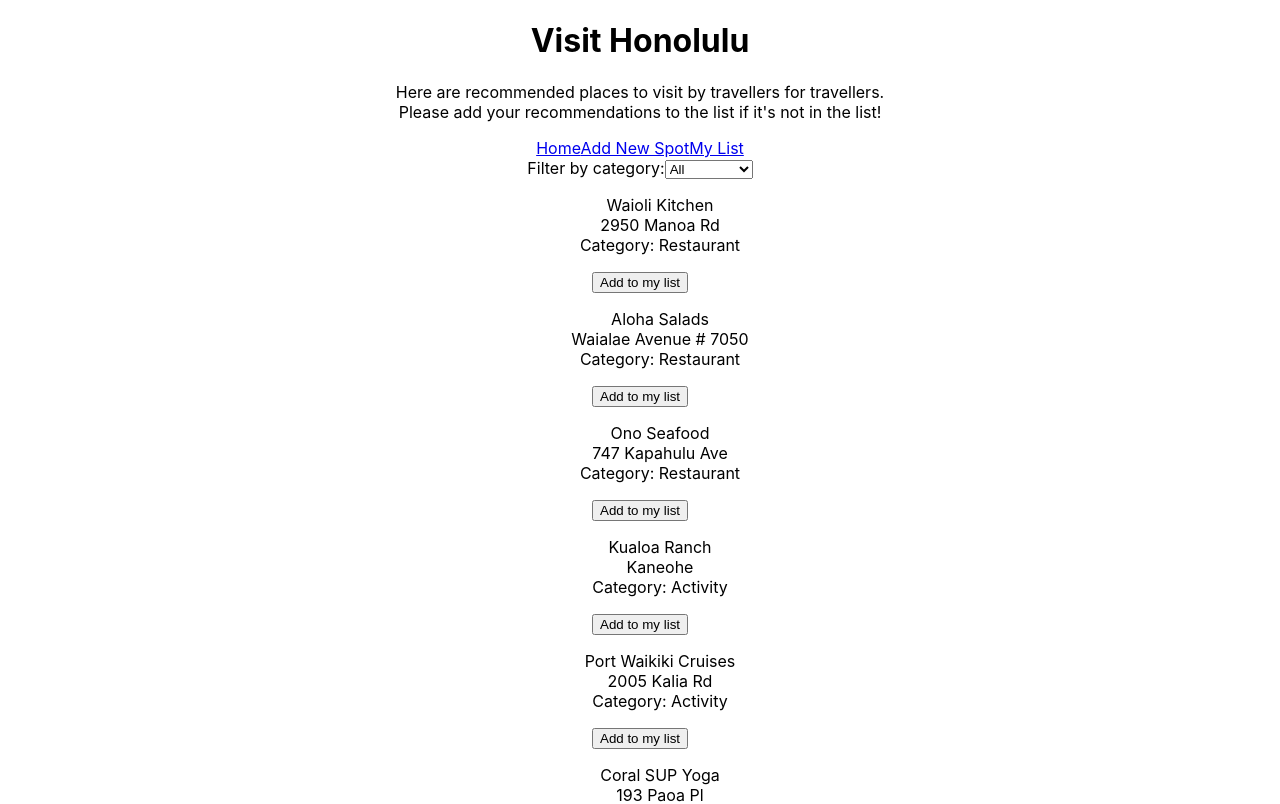
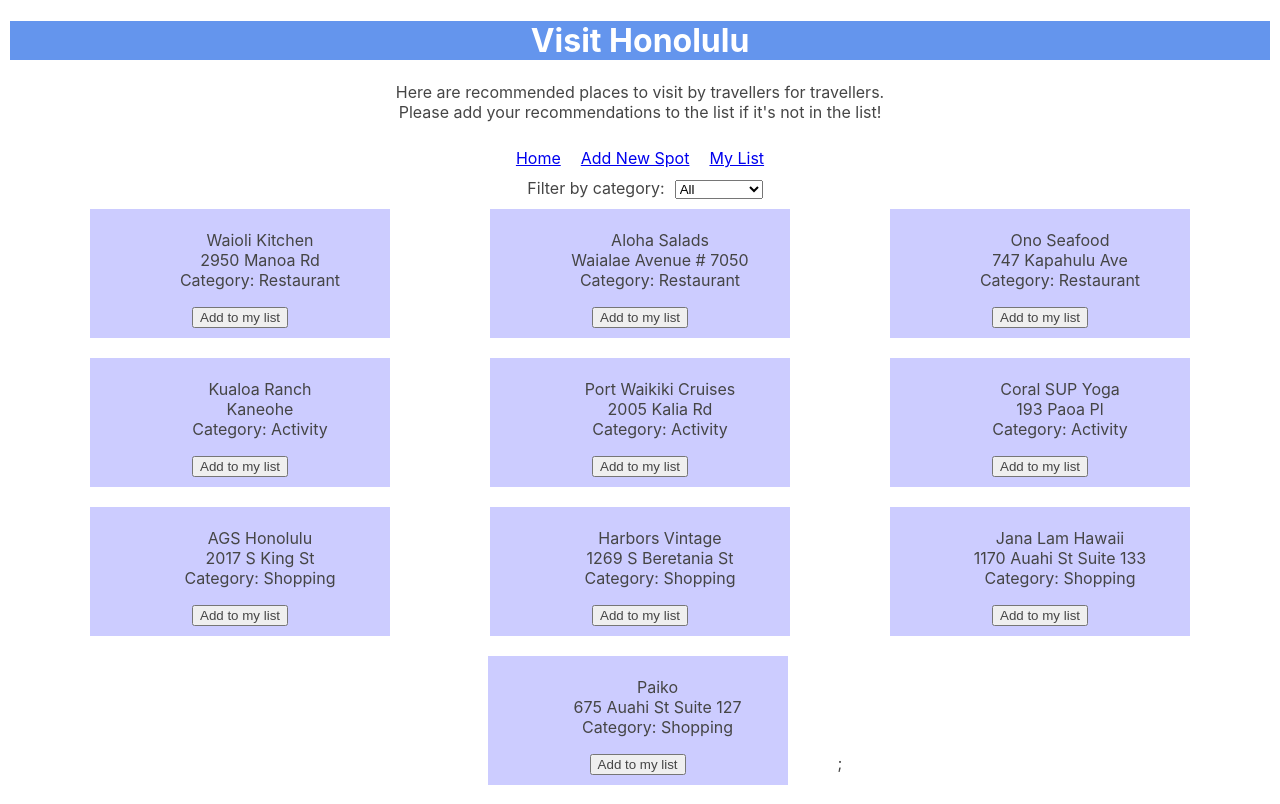
Before and after one commit to Pokasana/phase-2-project, a React (Create React App) app: page / in a window 1280 px wide. Shown: the top 804 px of the page. Built offline with nearby package versions, Linux system fonts and the light colour scheme; data requests are answered from the project's data file.

Commit message:
add basic styles

```diff
--- a/src/AddNewLocation.js
+++ b/src/AddNewLocation.js
@@ -5,11 +5,11 @@ function AddNewLocation() {
       <div className="add-new">
         <form>
           <label htmlFor="name">Location Name:</label>
-          <input type="text" id="newName"></input>
+          <input type="text" id="newName"></input><br></br>
           <label htmlFor="address">Address:</label>
-          <input type="text" id="newAddress"></input>
+          <input type="text" id="newAddress"></input><br></br>
           <label htmlFor="category">Category:</label>
-          <input type="text" id="newCategory"></input>
+          <input type="text" id="newCategory"></input><br></br>
 
           <input type="submit" value="Submit"></input>
         </form>
--- a/src/App.js
+++ b/src/App.js
@@ -1,5 +1,5 @@
 import React, { useEffect, useState } from 'react';
-import { Switch, Route, useHistory } from 'react-router-dom';
+import { Switch, Route } from 'react-router-dom';
 import Header from './Header';
 import ListContainer from './ListContainer';
 import AddNewLocation from './AddNewLocation';
--- a/src/Card.js
+++ b/src/Card.js
@@ -4,7 +4,7 @@ function Card({ name, address, category }) {
 
 
     return (
-      <ul className="locationCard">
+      <ul >
         <li>{name}</li>
         <li>{address}</li>
         <li className="card-category">Category: {category.charAt(0).toUpperCase() + category.slice(1)}</li>
--- a/src/ListContainer.js
+++ b/src/ListContainer.js
@@ -13,7 +13,7 @@ function ListContainer({ locationList, addToMyList }) {
         {locationList.map(location => {
           const { id, name, address, category } = location;
           return (
-            <div key={id}>
+            <div key={id} className="locationCard">
               <Card name={name} address={address} category={category} />
               <button onClick={() =>{
                 addToMyList(location)
--- a/src/MyList.js
+++ b/src/MyList.js
@@ -8,7 +8,7 @@ function MyList({ myList }) {
       <div className="myList">
         <h3>My List</h3>
         {myList.length > 0
-          ? myList.map(location => <Card key={location.id} name={location.name} address={location.address} category={location.category} />)
+          ? myList.map(location => <div className="locationCard" key={location.id} ><Card name={location.name} address={location.address} category={location.category} /></div>)
           : <Link to="/">Add locations to your list!</Link>
         }
       </div>
--- a/src/index.css
+++ b/src/index.css
@@ -6,6 +6,7 @@ body {
   -webkit-font-smoothing: antialiased;
   -moz-osx-font-smoothing: grayscale;
   text-align: center;
+  color: #454545;
 }
 
 code {
@@ -15,4 +16,42 @@ code {
 
 li {
   list-style: none;
-};
+}
+
+header {
+  margin: 10px 10px auto;
+}
+
+h1 {
+  background-color: #6495ED;
+  color: white;
+}
+
+.locationCard {
+  background-color: #ccccff;
+  width: 300px;
+  display: inline-block;
+  margin: 10px 50px;
+  padding: 5px 0px 10px;
+}
+
+.navBar {
+  padding: 10px;
+}
+
+a {
+  padding: 10px;
+}
+
+button {
+  color: #454545
+}
+
+label, input {
+  margin: 10px;
+}
+
+h3 {
+  background-color: #40E0D0;
+  margin: 10px 50px;
+}
```
